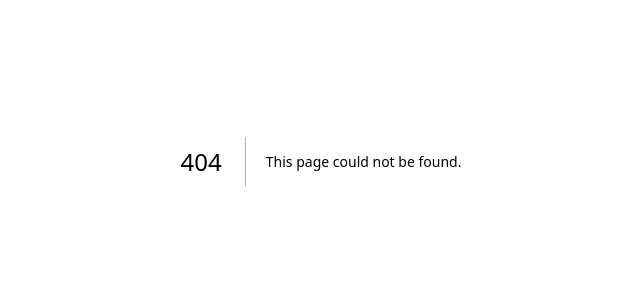
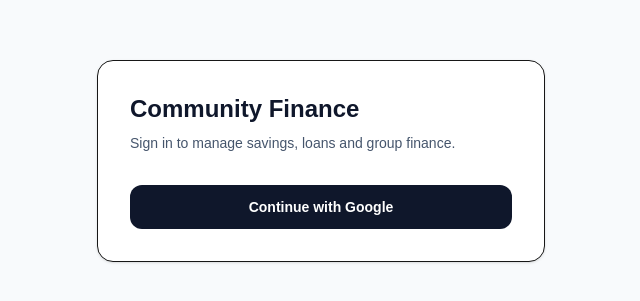
Before and after one commit to rashidnjoroge7-blip/community-fin-app, a Next.js app: page /login in a window 1280 px wide. Before the commit this address had no page. Shown: the part 239-540 px from the top of the page, without its empty margins (319-959 px from the left). Built offline with nearby package versions, Linux system fonts and the light colour scheme.

Commit message:
fix: add working Google sign-in page

```diff
--- /dev/null
+++ b/src/app/login/page.tsx
@@ -0,0 +1,27 @@
+import { signIn } from "@/auth";
+
+export default function LoginPage() {
+  return (
+    <main className="flex min-h-screen items-center justify-center bg-slate-50 p-6">
+      <div className="w-full max-w-md rounded-2xl border bg-white p-8 shadow-sm">
+        <h1 className="text-2xl font-bold text-slate-900">Community Finance</h1>
+        <p className="mt-2 text-sm text-slate-600">Sign in to manage savings, loans and group finance.</p>
+
+        <form
+          className="mt-8"
+          action={async () => {
+            "use server";
+            await signIn("google", { redirectTo: "/dashboard" });
+          }}
+        >
+          <button
+            type="submit"
+            className="w-full rounded-xl bg-slate-900 px-4 py-3 text-sm font-semibold text-white transition hover:bg-slate-700"
+          >
+            Continue with Google
+          </button>
+        </form>
+      </div>
+    </main>
+  );
+}
```
